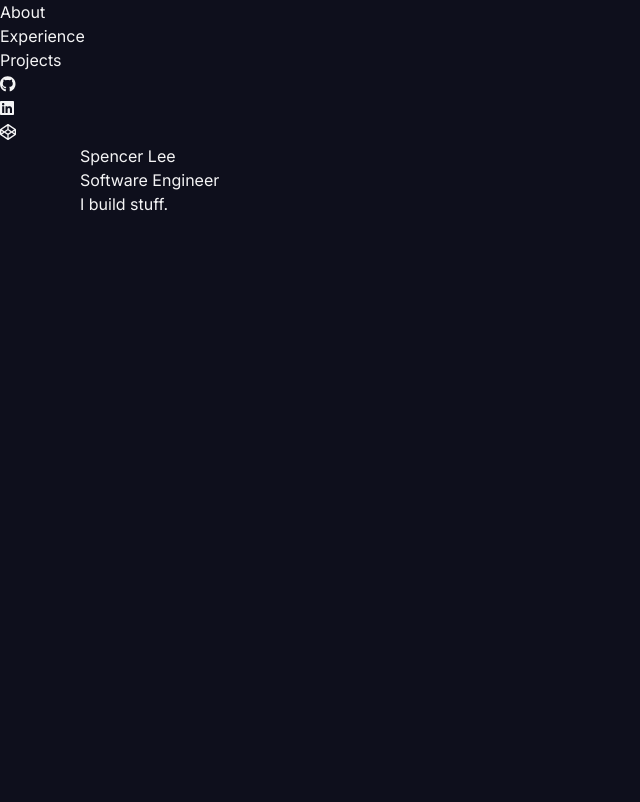
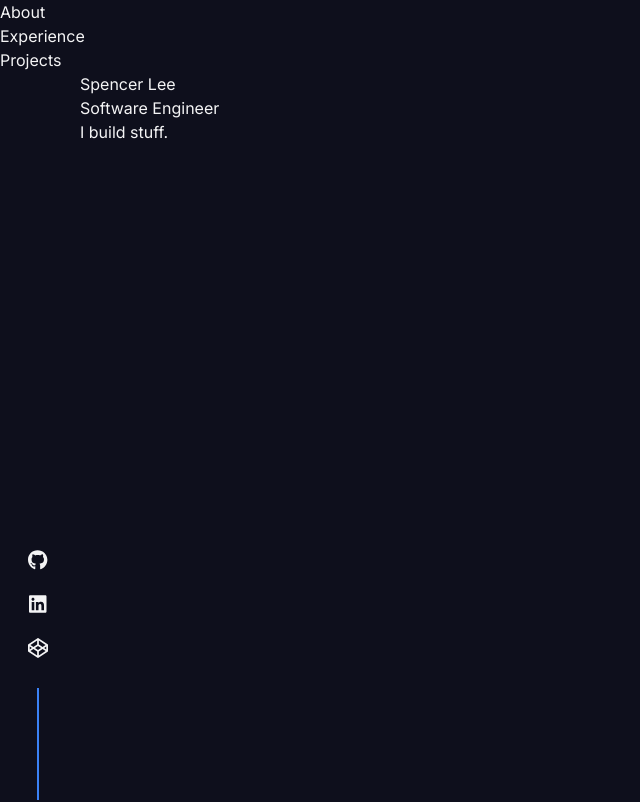
Before and after one commit to Spencer-J-Lee/portfolio-website-v1, a Next.js app: page / in a window 1280 px wide. Shown: the top 802 px of the page, without its empty margins (0-640 px from the left). Built offline with nearby package versions, Linux system fonts and the light colour scheme.

Commit message:
Fix social links to the side

```diff
--- a/src/components/header/SocialLinks.tsx
+++ b/src/components/header/SocialLinks.tsx
@@ -7,24 +7,26 @@ import { FontAwesomeIcon } from "@fortawesome/react-fontawesome";
 
 export const SocialLinks = () => {
   return (
-    <section>
-      <ul>
+    <aside className="fixed bottom-0 left-0 ml-7 flex flex-col items-center gap-7">
+      <ul className="flex flex-col items-center gap-5">
         <li>
           <a href="https://www.github.com/Spencer-J-Lee" target="_blank">
-            <FontAwesomeIcon icon={faGithub} />
+            <FontAwesomeIcon icon={faGithub} size="lg" />
           </a>
         </li>
         <li>
           <a href="https://www.linkedin.com/in/spenjlee/" target="_blank">
-            <FontAwesomeIcon icon={faLinkedin} />
+            <FontAwesomeIcon icon={faLinkedin} size="lg" />
           </a>
         </li>
         <li>
           <a href="https://www.codepen.io/MisterJibbs" target="_blank">
-            <FontAwesomeIcon icon={faCodepen} />
+            <FontAwesomeIcon icon={faCodepen} size="lg" />
           </a>
         </li>
       </ul>
-    </section>
+
+      <div className="h-28 w-min border-l-2 border-accent" />
+    </aside>
   );
 };
```
